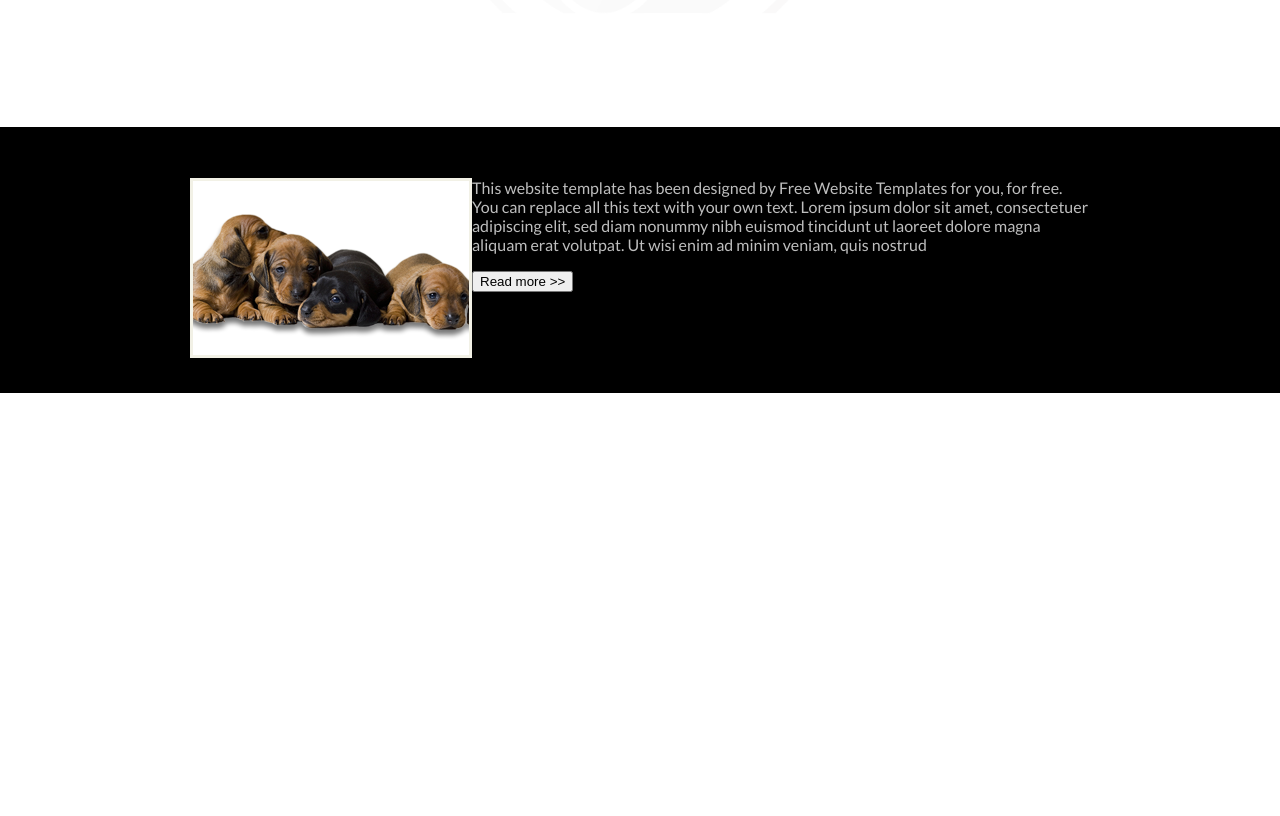
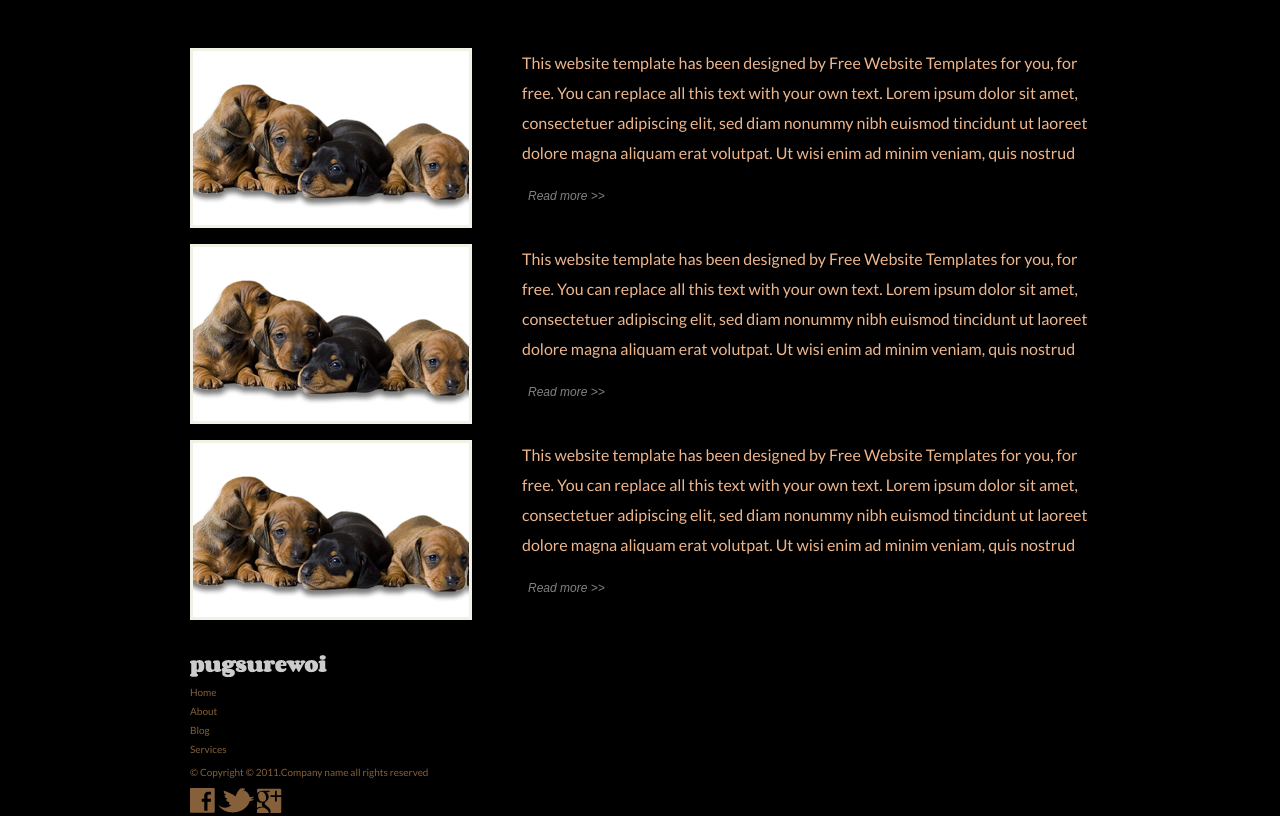
Before and after one commit to AnnVrt/Puppy, a plain HTML site: page index.html in a window 1280 px wide. Shown: the part 716-1532 px from the top of the page. Before the commit the page ends 1109 px from the top, so only its background shows below. Drawn offline with Linux system fonts and the light colour scheme.

Commit message:
add footer

```diff
--- a/index.html
+++ b/index.html
@@ -17,7 +17,7 @@
             <img class="box-image__shadow" src="img/shadow.png" alt="shadow">
         </section>
         <section class="box-navigation">
-            <nav class="navigation">
+            <nav class="navigation wrapper">
                 <ul class="navigation__list">
                     <li class="navigation__item item-home">
                         <a class="navigation-item__link" href="">home</a>
@@ -54,7 +54,25 @@
     </header>
 
     <main class="main">
-        <div class="main-wrapper">
+        <div class="wrapper">
+            <section class="main-sect">
+                <img class="main-sect__img" src="img/main-puppies.png" alt="puppies">
+                <p class="main-sect__text">This website template has been designed by Free Website Templates
+                    for you, for free. You can replace all this text with your own text. Lorem ipsum dolor sit
+                    amet, consectetuer adipiscing elit, sed diam nonummy nibh euismod tincidunt ut laoreet
+                    dolore magna aliquam erat volutpat. Ut wisi enim ad minim veniam, quis nostrud
+                </p>
+                <button class="main-sect__btn">Read more >></button>
+            </section>
+            <section class="main-sect">
+                <img class="main-sect__img" src="img/main-puppies.png" alt="puppies">
+                <p class="main-sect__text">This website template has been designed by Free Website Templates
+                    for you, for free. You can replace all this text with your own text. Lorem ipsum dolor sit
+                    amet, consectetuer adipiscing elit, sed diam nonummy nibh euismod tincidunt ut laoreet
+                    dolore magna aliquam erat volutpat. Ut wisi enim ad minim veniam, quis nostrud
+                </p>
+                <button class="main-sect__btn">Read more >></button>
+            </section>
             <section class="main-sect">
                 <img class="main-sect__img" src="img/main-puppies.png" alt="puppies">
                 <p class="main-sect__text">This website template has been designed by Free Website Templates
@@ -67,5 +85,37 @@
         </div>
     </main>
 
+    <footer class="footer">
+        <div class="footer-box wrapper">
+            <img class="footer__img" src="img/logo-footer.png" alt="pugsurewoi"><!--
+        --><nav class="footer__nav">
+                <ul class="footer-nav-list">
+                    <li class="footer-nav-item"><a class="footer-nav__link" href="">Home</a></li>
+                    <li class="footer-nav-item"><a class="footer-nav__link" href="">About</a></li>
+                    <li class="footer-nav-item"><a class="footer-nav__link" href="">Blog</a></li>
+                    <li class="footer-nav-item"><a class="footer-nav__link" href="">Services</a></li>
+                </ul>
+            </nav><!--
+        --><p class="footer__text">© Copyright © 2011.Company name all rights reserved</p><!--
+    --><ul class="social-list">
+                <li class="social-item">
+                    <a class="social-link">
+                        <img class="social-link__img" src="img/fb.png" alt="follow us to facebook">
+                    </a>
+                </li>
+                <li class="social-item">
+                    <a class="social-link">
+                        <img class="social-link__img" src="img/tw.png" alt="follow us to twitter">
+                    </a>
+                </li>
+                <li class="social-item">
+                    <a class="social-link">
+                        <img class="social-link__img" src="img/g.png" alt="follow us to google">
+                    </a>
+                </li>
+            </ul>
+        </div>
+    </footer>
+
 </body>
 </html>
--- a/style.css
+++ b/style.css
@@ -46,7 +46,7 @@ a {
 .box-navigation {
     border-top: 1px solid rgb(218, 220, 224);
 }
-.navigation {
+.wrapper {
     max-width: 900px;
     margin: 0 auto;
 }
@@ -136,7 +136,6 @@ a {
     margin: 0 auto;
     display: flex;
     position: relative;
-    min-height: 540px;
 }
 .intro-box__logo-big {
     position: absolute;
@@ -146,9 +145,7 @@ a {
     z-index: 1;
 }
 .intro-box__img-women {
-    right: 0px;
-    top: 0px;
-    position: absolute;
+    position: relative;
     z-index: 0;
 }
 .intro-box-text {
@@ -199,7 +196,7 @@ a {
     background-color: #000;
     padding: 35px;
 }
-.main-wrapper {
+.wrapper {
     max-width: 900px;
     margin: 0 auto;
 }
@@ -209,9 +206,51 @@ a {
     clear: both;
 }
 .main-sect__img {
-
+    padding-right: 50px;
     float: left;
 }
 .main-sect__text {
-    color: #bebebe;
+    line-height: 30px;
+    color: #eeb68c;
+    font-size: 16px;
+    font-weight: 400;
 }
+.main-sect__btn {
+    border: 0px;
+    background-color: transparent;
+    color: #838282;
+    font-size: 12px;
+    font-weight: 400;
+    font-style: italic;
+}
+.main-sect__btn:hover {
+    color: #cac8c8;
+}
+
+/* MEDIA main*/
+@media all and (max-device-width: 500px) {
+    .main-sect__img {
+        width: 200px;
+        padding-right: 10px;
+    }
+}
+/* END main */
+
+
+/* START footer */
+
+.footer {
+    background-color: #000;
+}
+.footer-nav__link {
+    color: #85603a;
+    font-size: 10px;
+}
+.footer__text {
+    color: #85603a;
+    font-size: 10px;
+}
+
+.social-item {
+    display: inline-block;
+}
```
Also changed, not shown: img/fb.png (added), img/g.png (added), img/tw.png (added).
